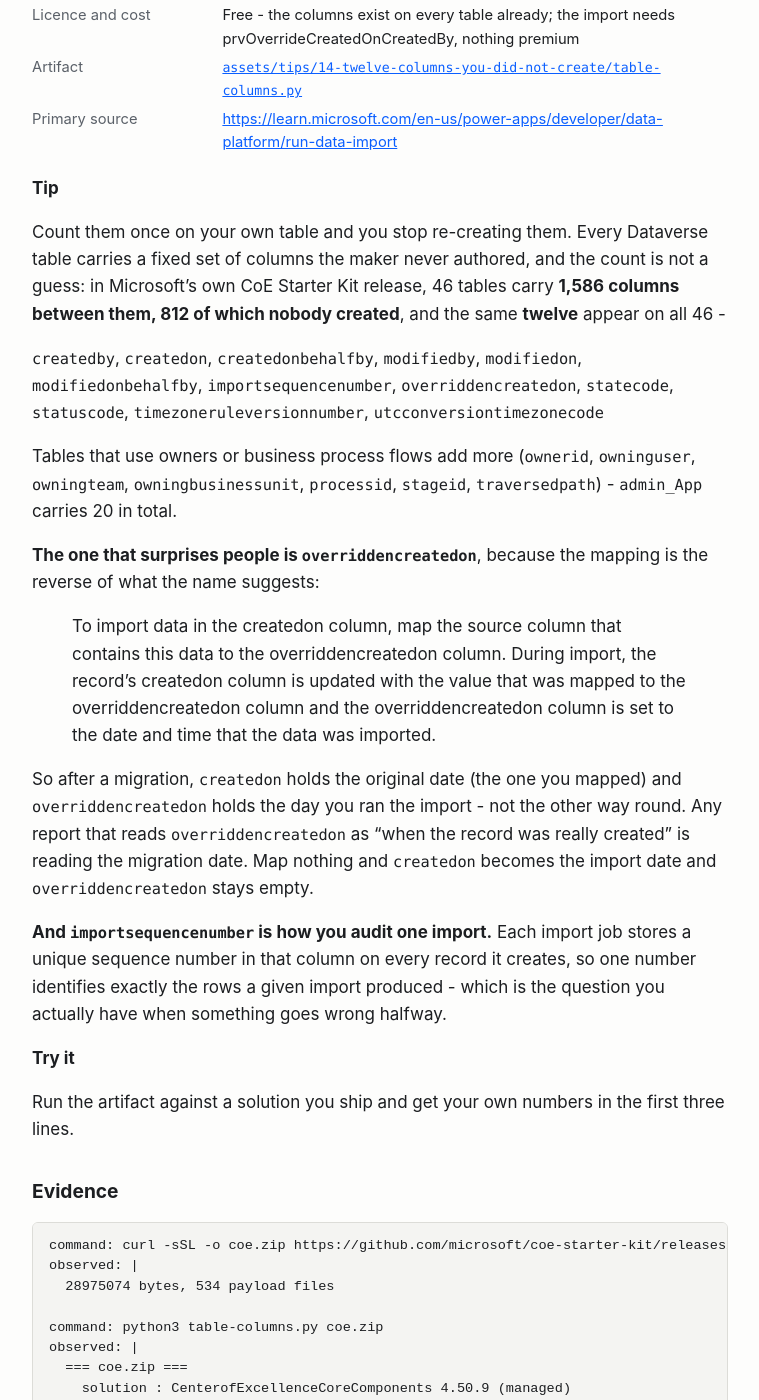
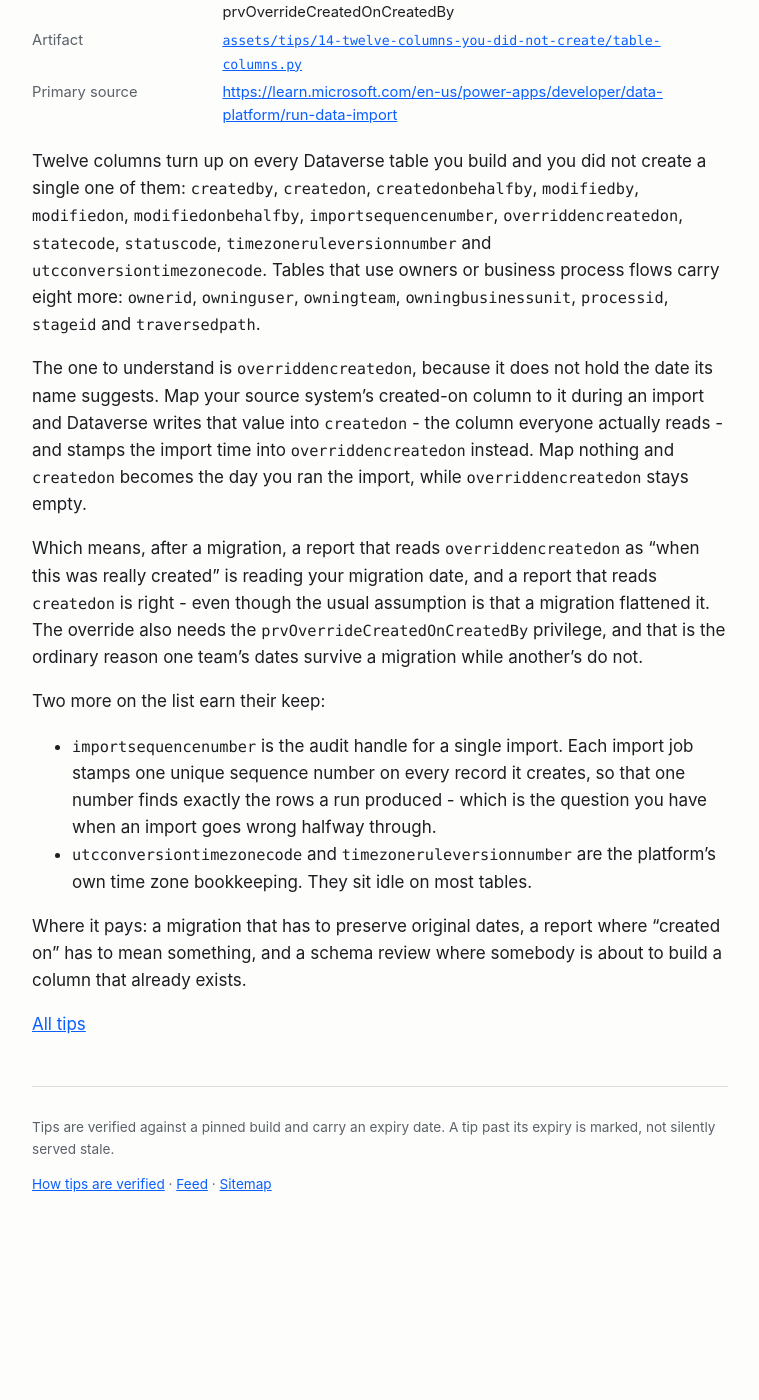
Before and after one commit to ozdemir-mehmet/makertipoftheday, a Jekyll site: the page built from _tips/14-twelve-columns-you-did-not-create.md, in a window 1280 px wide and 1400 px high, scrolled down 540 px. Shown: the whole window, without its empty margins (260-1019 px from the left). Built offline with Jekyll 4.4.1, drawn with Linux system fonts in a browser that asks for light colours; after the commit the page ends 1813 px from its top, so only the background shows below that; some of the changed text lies outside the part shown.

Commit message:
Publish a tip, not proof: the evidence block stays internal
The live page rendered `evidence` - the commands, the pasted output, the counts - under an
Evidence heading, and the tip body carried the methodology that convinced me rather than the
thing a reader needs. The rule from the user: we provide the tip, not proof; the proof is the
working, and it is internal.

- `_layouts/tip.html` renders no Evidence section. `evidence` stays in front matter, where a
  reviewer and the nightly job can check the tip was really run.
- Tip 14's body re-cut as a tip: no `**Tip**` or `**Try it**` labels, no "measured across 46
  tables" recital, no block-quoted vendor passage, and a summary that no longer opens with
  "Measured, not claimed". The method, the numbers and the quotation are unchanged in
  `evidence`, where they belong.
- `scripts/preview.sh` now asserts the Evidence section is ABSENT and that the body still
  renders, so the rule is guarded rather than remembered. CONTRIBUTING gate 8 and the front
  matter section state it; `queue/TEMPLATE.md` says so where the field is described.

Audited on the built page before committing: Evidence section 0, `command:`/`observed:` leaks 0,
methodology recitals 0, verbatim vendor passage 0, provenance strip intact, 304 words of tip.

```diff
--- a/_layouts/tip.html
+++ b/_layouts/tip.html
@@ -41,10 +41,11 @@
 
   {{ content }}
 
-  {% if page.evidence %}
-  <h2>Evidence</h2>
-  <pre>{{ page.evidence | strip | escape }}</pre>
-  {% endif %}
+  {%- comment -%}
+  `evidence` is deliberately NOT rendered. The proof - the commands, the pasted output, the counts -
+  is the author's working, kept in front matter so the nightly job and a reviewer can check the tip
+  was really run. A reader is owed the tip and its provenance strip above, not the lab notebook.
+  {%- endcomment -%}
 
   <p><a href="{{ '/all/' | relative_url }}">All tips</a></p>
 </article>
--- a/_tips/14-twelve-columns-you-did-not-create.md
+++ b/_tips/14-twelve-columns-you-did-not-create.md
@@ -1,15 +1,15 @@
 ---
 title: "Your table has twelve columns you did not create, and one of them rewrites Created On"
-summary: "Measured, not claimed: the 46 tables in the CoE Starter Kit carry 12 columns nobody created, and mapping a source date to overriddencreatedon puts it in createdon instead."
+summary: "Every Dataverse table carries twelve columns nobody created - and mapping a source date to overriddencreatedon puts it in createdon instead."
 surface: dataverse
 tip_number: 14
 date: 2026-10-09
 wave: "n/a - solution package format; release waves were retired in September 2026"
-build: "CenterofExcellenceCoreComponents 4.50.9 managed (released 2026-02-10), MetadataBrowser 4.0.0.0 managed"
+build: "CenterofExcellenceCoreComponents 4.50.9 managed, MetadataBrowser 4.0.0.0 managed"
 verified_on: 2026-10-09
-verified_env: "Linux (CachyOS), Python 3.14.7 - no environment and no login; every count comes from Microsoft's own published solution packages"
+verified_env: "Linux, Python 3.14.7 - no environment, no login; read from published solution packages"
 expires_on: 2027-03-31
-cost: "Free - the columns exist on every table already; the import needs prvOverrideCreatedOnCreatedBy, nothing premium"
+cost: "Free - no premium connector, no capacity; overriding Created On needs prvOverrideCreatedOnCreatedBy"
 source: "https://learn.microsoft.com/en-us/power-apps/developer/data-platform/run-data-import"
 artifact: "assets/tips/14-twelve-columns-you-did-not-create/table-columns.py"
 evidence: |
@@ -84,37 +84,31 @@
     exit code: 1
 ---
 
-**Tip**
+Twelve columns turn up on every Dataverse table you build and you did not create a single one of them:
+`createdby`, `createdon`, `createdonbehalfby`, `modifiedby`, `modifiedon`, `modifiedonbehalfby`,
+`importsequencenumber`, `overriddencreatedon`, `statecode`, `statuscode`, `timezoneruleversionnumber`
+and `utcconversiontimezonecode`. Tables that use owners or business process flows carry eight more:
+`ownerid`, `owninguser`, `owningteam`, `owningbusinessunit`, `processid`, `stageid` and `traversedpath`.
 
-Count them once on your own table and you stop re-creating them. Every Dataverse table carries a
-fixed set of columns the maker never authored, and the count is not a guess: in Microsoft's own CoE
-Starter Kit release, 46 tables carry **1,586 columns between them, 812 of which nobody created**, and
-the same **twelve** appear on all 46 -
+The one to understand is `overriddencreatedon`, because it does not hold the date its name suggests.
+Map your source system's created-on column to it during an import and Dataverse writes that value into
+`createdon` - the column everyone actually reads - and stamps the import time into
+`overriddencreatedon` instead. Map nothing and `createdon` becomes the day you ran the import, while
+`overriddencreatedon` stays empty.
 
-`createdby`, `createdon`, `createdonbehalfby`, `modifiedby`, `modifiedon`, `modifiedonbehalfby`,
-`importsequencenumber`, `overriddencreatedon`, `statecode`, `statuscode`, `timezoneruleversionnumber`,
-`utcconversiontimezonecode`
+Which means, after a migration, a report that reads `overriddencreatedon` as "when this was really
+created" is reading your migration date, and a report that reads `createdon` is right - even though
+the usual assumption is that a migration flattened it. The override also needs the
+`prvOverrideCreatedOnCreatedBy` privilege, and that is the ordinary reason one team's dates survive a
+migration while another's do not.
 
-Tables that use owners or business process flows add more (`ownerid`, `owninguser`, `owningteam`,
-`owningbusinessunit`, `processid`, `stageid`, `traversedpath`) - `admin_App` carries 20 in total.
+Two more on the list earn their keep:
 
-**The one that surprises people is `overriddencreatedon`**, because the mapping is the reverse of
-what the name suggests:
+- `importsequencenumber` is the audit handle for a single import. Each import job stamps one unique
+  sequence number on every record it creates, so that one number finds exactly the rows a run
+  produced - which is the question you have when an import goes wrong halfway through.
+- `utcconversiontimezonecode` and `timezoneruleversionnumber` are the platform's own time zone
+  bookkeeping. They sit idle on most tables.
 
-> To import data in the createdon column, map the source column that contains this data to the
-> overriddencreatedon column. During import, the record's createdon column is updated with the value
-> that was mapped to the overriddencreatedon column and the overriddencreatedon column is set to the
-> date and time that the data was imported.
-
-So after a migration, `createdon` holds the original date (the one you mapped) and
-`overriddencreatedon` holds the day you ran the import - not the other way round. Any report that reads
-`overriddencreatedon` as "when the record was really created" is reading the migration date. Map
-nothing and `createdon` becomes the import date and `overriddencreatedon` stays empty.
-
-**And `importsequencenumber` is how you audit one import.** Each import job stores a unique sequence
-number in that column on every record it creates, so one number identifies exactly the rows a given
-import produced - which is the question you actually have when something goes wrong halfway.
-
-**Try it**
-
-Run the artifact against a solution you ship and get your own numbers in the first three lines.
+Where it pays: a migration that has to preserve original dates, a report where "created on" has to
+mean something, and a schema review where somebody is about to build a column that already exists.
```
Also changed, not shown: CONTRIBUTING.md (+8 -1 lines), queue/TEMPLATE.md (+2 -0 lines), 1 other file.
